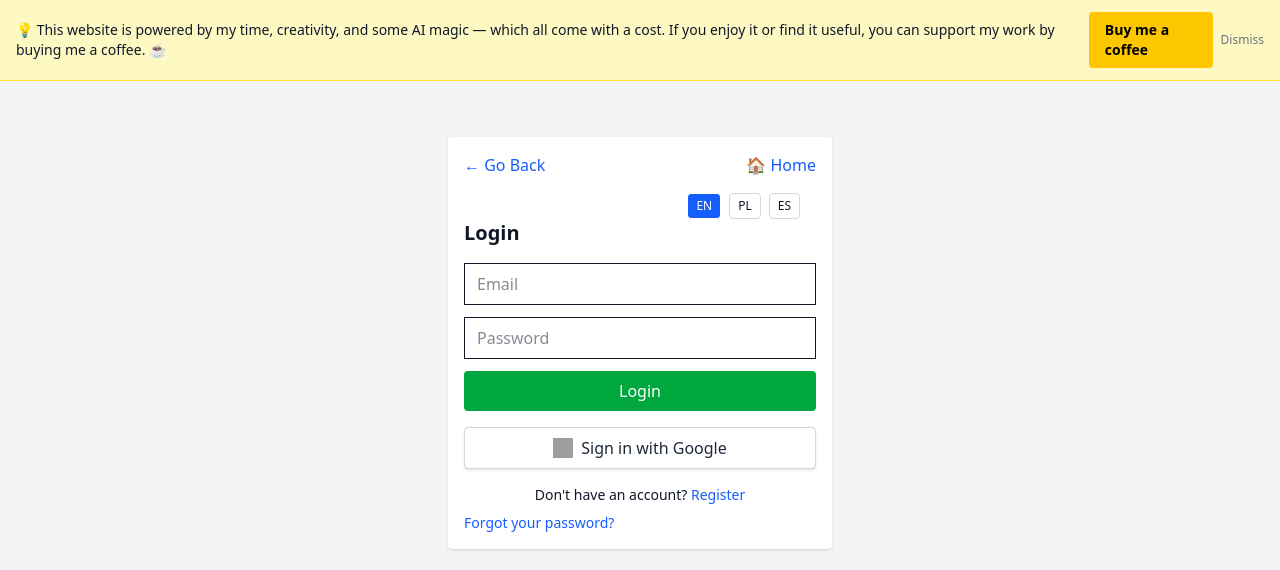
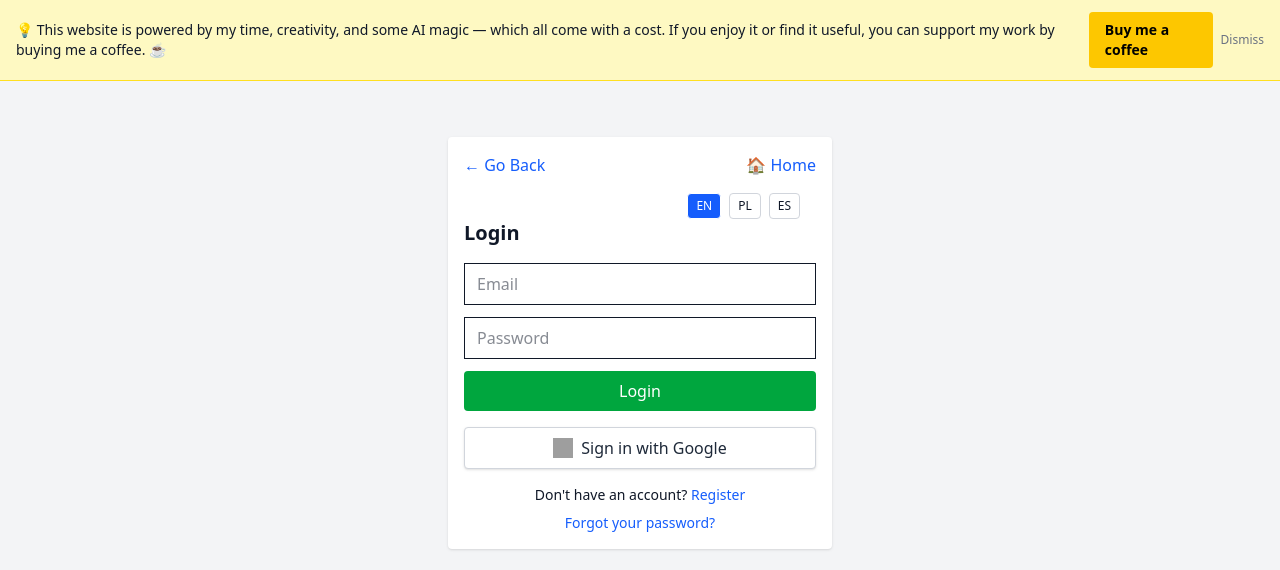
Before and after one commit to Ania58/Pronunciation-App-Frontend, a React (Vite) app: page /login in a window 1280 px wide. Shown: the top 570 px of the page. Built offline with nearby package versions, Linux system fonts and the light colour scheme; no server answers; grey boxes are pictures that could not be loaded.

Commit message:
Align reset password link with register link for consistent login form layout

```diff
--- a/src/auth/Login.tsx
+++ b/src/auth/Login.tsx
@@ -73,8 +73,10 @@ const Login = () => {
           {t("auth.register")}
         </Link>
       </p>
-      <p className="text-sm text-blue-600 hover:underline mt-2">
-        <Link to="/reset-password">{t("auth.forgotPasswordQuestion")}</Link>
+      <p className="text-sm mt-2 text-center">
+        <Link to="/reset-password" className="text-blue-600 hover:underline">
+          {t("auth.forgotPasswordQuestion")}
+        </Link>
       </p>
     </div>
   );
```
